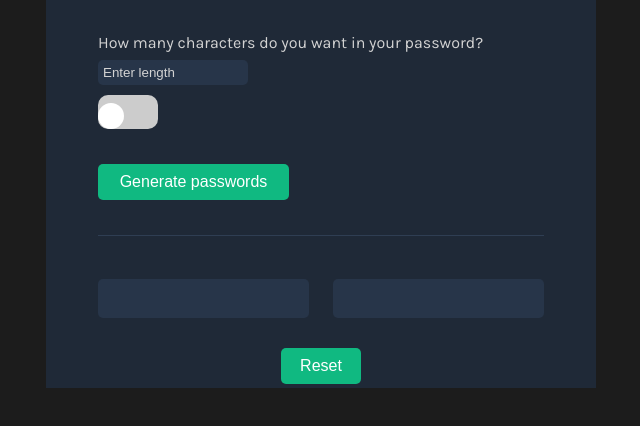
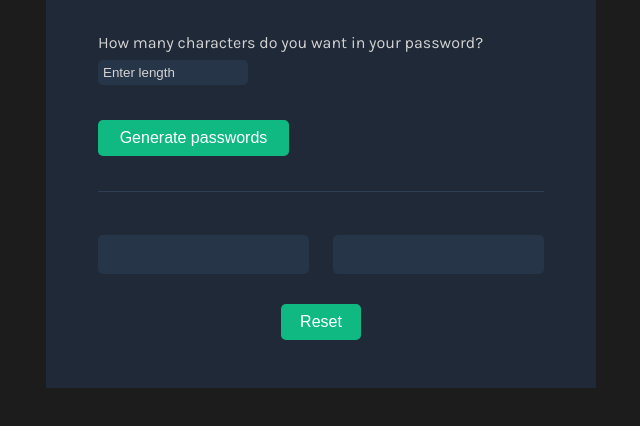
Before and after one commit to yuzikage/password-generator, a plain HTML site: page index.html in a window 1280 px wide. Shown: the part 262-688 px from the top of the page, without its empty margins (319-959 px from the left). Drawn offline with Linux system fonts and the light colour scheme.

Commit message:
Commenting out toggle for now

```diff
--- a/index.html
+++ b/index.html
@@ -21,10 +21,10 @@
                     <input id="num-of-chars" type="number" placeholder="Enter length" min="8" max="15" step="1">
                 </div>
 
-                <label class="switch">
+                <!-- <label class="switch">
                     <input type="checkbox">
                     <span class="slider round"></span>
-                </label>
+                </label> -->
 
                 <button id="generate-password" onclick="generatePassword()">Generate passwords</button>
             </div>
```
